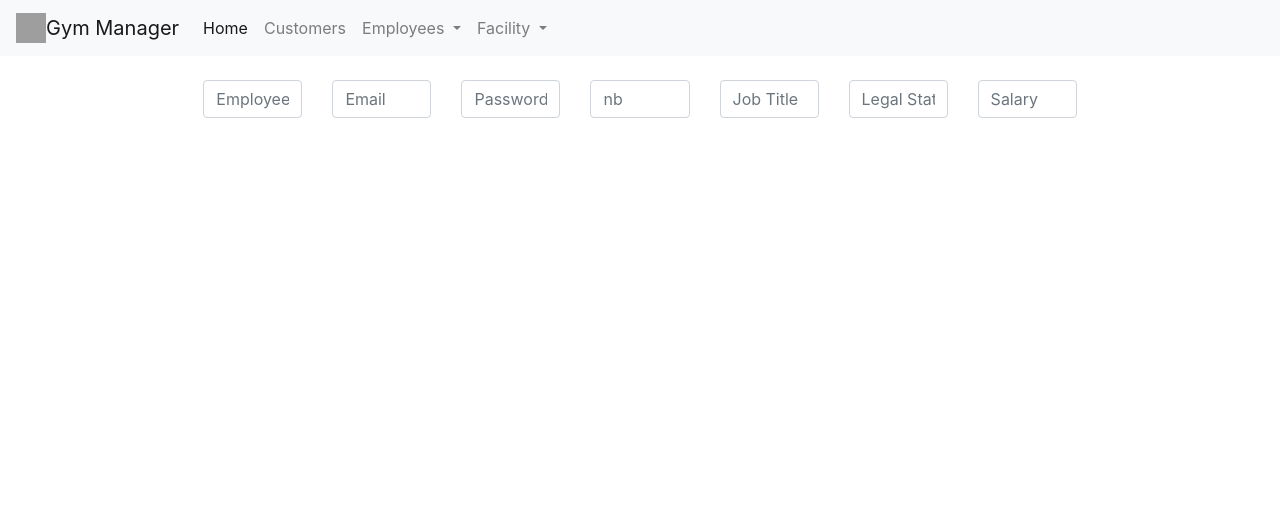
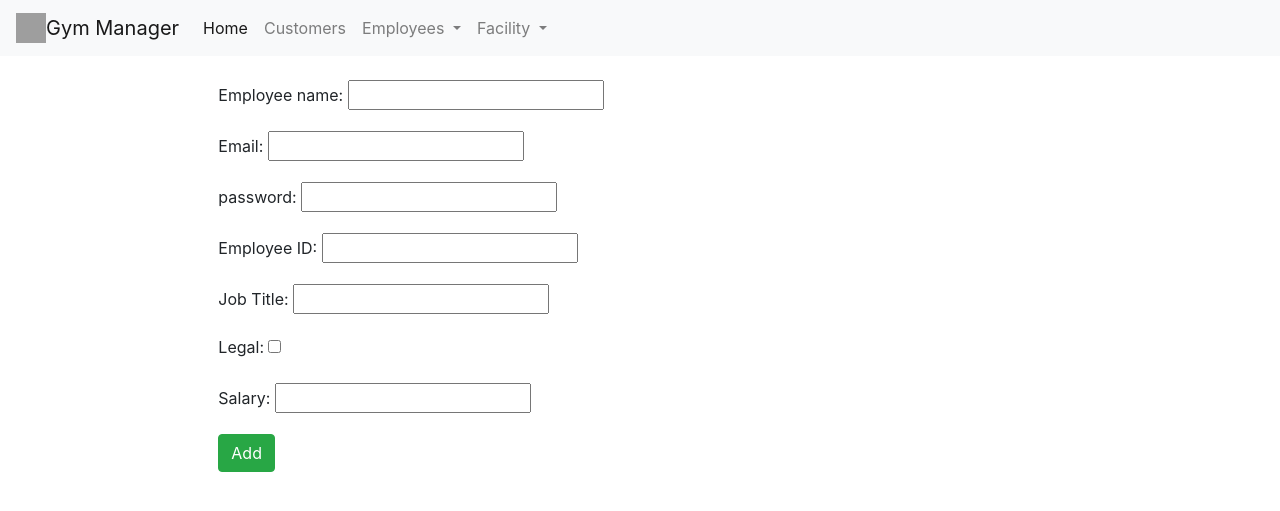
Before and after one commit to SariItani/gym-manager, a Django app: page /work/create/ in a window 1280 px wide. Shown: the top 511 px of the page. Run offline with Django 4.2, Linux system fonts and the light colour scheme; grey boxes are pictures that could not be loaded.

Commit message:
employee database
now the employee database is working

```diff
--- a/gymapp/workers/forms.py
+++ b/gymapp/workers/forms.py
@@ -1,14 +1,11 @@
 from django import forms
 from .models import *
 
-class Signup(forms.Form):
-    username = forms.CharField(label="username", max_length=20)
-    password = forms.PasswordInput()
-    email = forms.EmailField()
-    gender = forms.ChoiceField(choices=("Male", "Female"))
-    position = forms.CharField(max_length=50)
-
-class UserForm(forms.ModelForm):
-    password = forms.CharField(widget=forms.PasswordInput)
-    class Meta:
-        model = Customers
+class Create(forms.Form):
+    name = forms.CharField(label="Employee name", max_length=20)
+    email = forms.EmailField(label="Email", max_length=30)
+    password = forms.CharField(label="password", max_length=20)
+    nb = forms.IntegerField(label="Employee ID")
+    jobtitle = forms.CharField(label="Job Title", max_length=30)
+    legal = forms.BooleanField(label="Legal")
+    salary = forms.IntegerField(label="Salary")
--- a/gymapp/workers/templates/workers/base.html
+++ b/gymapp/workers/templates/workers/base.html
@@ -62,6 +62,7 @@
 						<div class="dropdown-menu" aria-labelledby="navbarDropdown">
 							<a class="dropdown-item" href="/work/schedule">Schedule</a>
 							<a class="dropdown-item" href="/work/personal">Personal Data</a>
+							<a class="dropdown-item" href="/work/create">Add Employee</a>
 						</div>
 					</li>
 					<li class="nav-item dropdown">
--- a/gymapp/workers/templates/workers/login.html
+++ b/gymapp/workers/templates/workers/login.html
@@ -1,30 +1,9 @@
 {% extends 'workers/base.html'%}
 {%block title%}LOGIN PAGE{%endblock%}
 {%block content%}
-<form class="form-group row">
+<form class="form-group" method="POST">
+	{{form.as_p}}
 	{% csrf_token %}
-	<div class="row">
-		<div class="col">
-			<input type="text" class="form-control" placeholder="Employee name" />
-		</div>
-		<div class="col">
-			<input type="text" class="form-control" placeholder="Email" />
-		</div>
-    <div class="col">
-			<input type="text" class="form-control" placeholder="Password" />
-		</div>
-    <div class="col">
-			<input type="text" class="form-control" placeholder="nb" />
-		</div>
-    <div class="col">
-			<input type="text" class="form-control" placeholder="Job Title" />
-		</div>
-    <div class="col">
-			<input type="text" class="form-control" placeholder="Legal Status" />
-		</div>
-    <div class="col">
-			<input type="text" class="form-control" placeholder="Salary" />
-		</div>
-	</div>
+	<button type="submit" class="btn btn-success">Add</button>
 </form>
 {%endblock%}
--- a/gymapp/workers/views.py
+++ b/gymapp/workers/views.py
@@ -1,24 +1,50 @@
 from django.shortcuts import render, HttpResponseRedirect
-from .models import Schedule, Workers, Customers, Cams, Stock
+from .models import *
+from .forms import *
 
 # Create your views here.
+
+
 def index(response):
     return render(response, "workers/index.html", {})
+
 
 def customers(response):
     pass
 
+
 def schedule(response):
     pass
+
 
 def personal(response):
     pass
 
+
 def create(response):
-    return render(response, "workers/login.html", {})
+    if response.method == "POST":
+        form = Create(response.POST)
+        print(response.POST)
+        if form.is_valid():
+            n = form.cleaned_data["name"]
+            e = form.cleaned_data["email"]
+            p = form.cleaned_data["password"]
+            nb = form.cleaned_data["nb"]
+            j = form.cleaned_data["jobtitle"]
+            l = form.cleaned_data["legal"]
+            s = form.cleaned_data["salary"]
+            employee = Workers(name=n, email=e, password=p,
+                               nb=nb, jobtitle=j, legal=l, salary=s)
+            employee.save()
+            return HttpResponseRedirect("/work/personal/")
+    else:
+        form = Create()
+    return render(response, "workers/login.html", {"form": form})
+
 
 def cams(response):
     pass
 
+
 def stock(response):
     pass
```
Also changed, not shown: gymapp/db.sqlite3.
